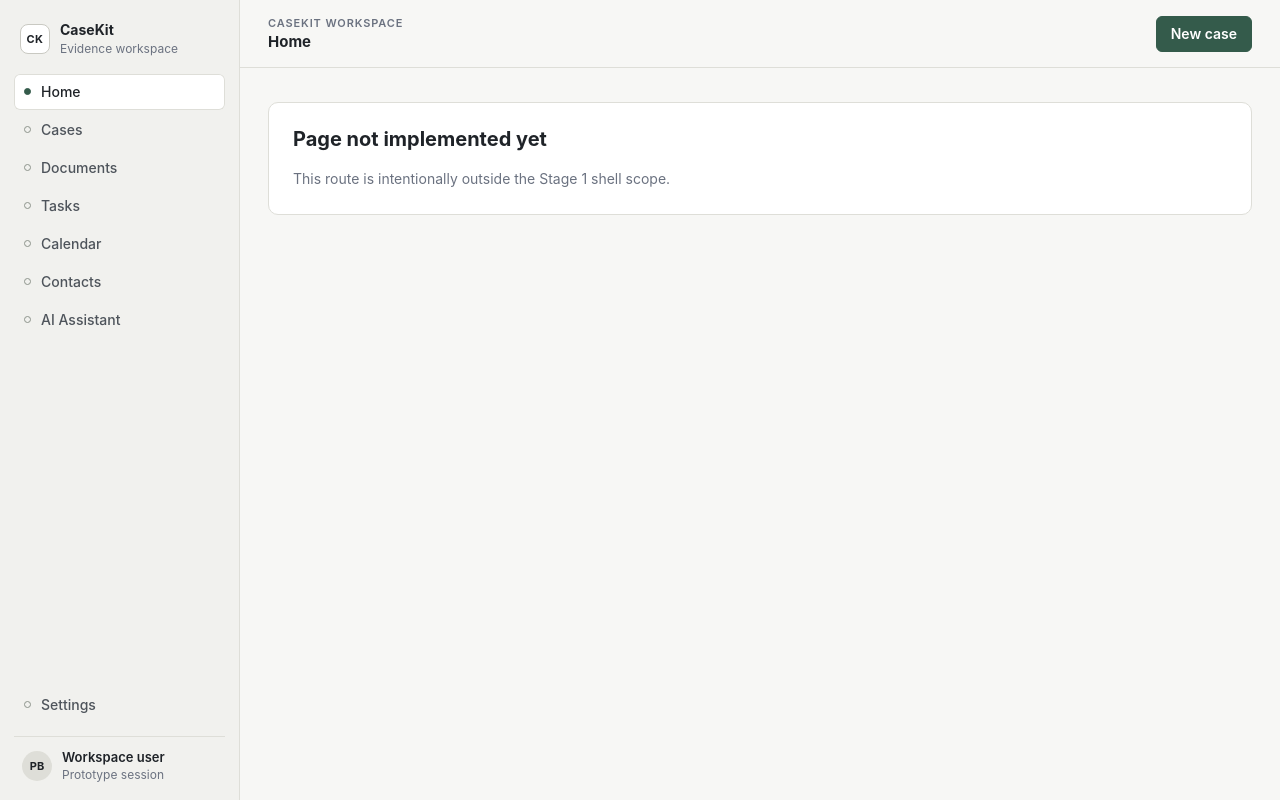
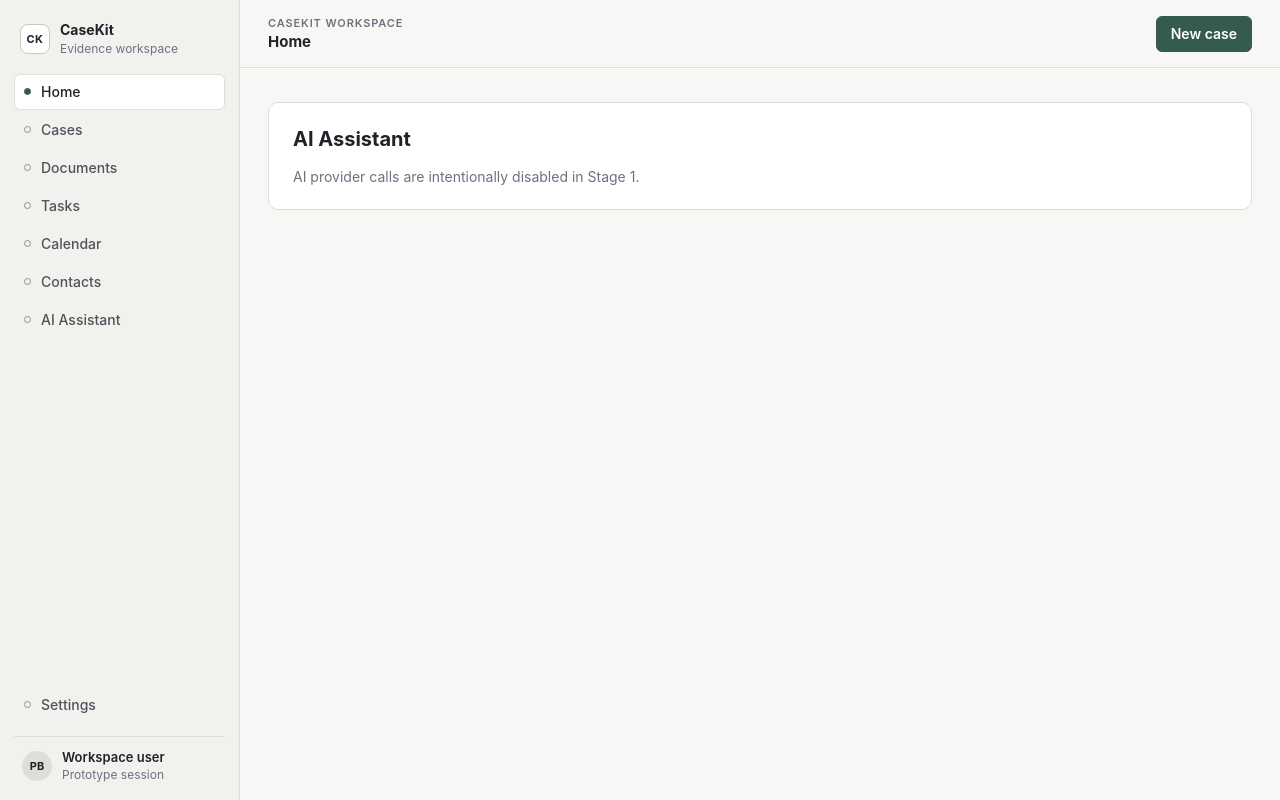
Before and after one commit to prasanth-cloud/CASEKIT, a Next.js app: page /assistant in a window 1280 px wide. Before the commit this address had no page. Built offline with nearby package versions, Linux system fonts and the light colour scheme.

Commit message:
Add placeholder route for shell navigation

```diff
--- /dev/null
+++ b/app/assistant/page.tsx
@@ -0,0 +1,3 @@
+export default function AssistantPlaceholder() {
+  return <div className="page-wrap"><section className="panel" style={{ padding: 24 }}><h1 style={{ marginTop: 0, fontSize: 20 }}>AI Assistant</h1><p style={{ marginBottom: 0, color: "var(--muted)" }}>AI provider calls are intentionally disabled in Stage 1.</p></section></div>;
+}
```
